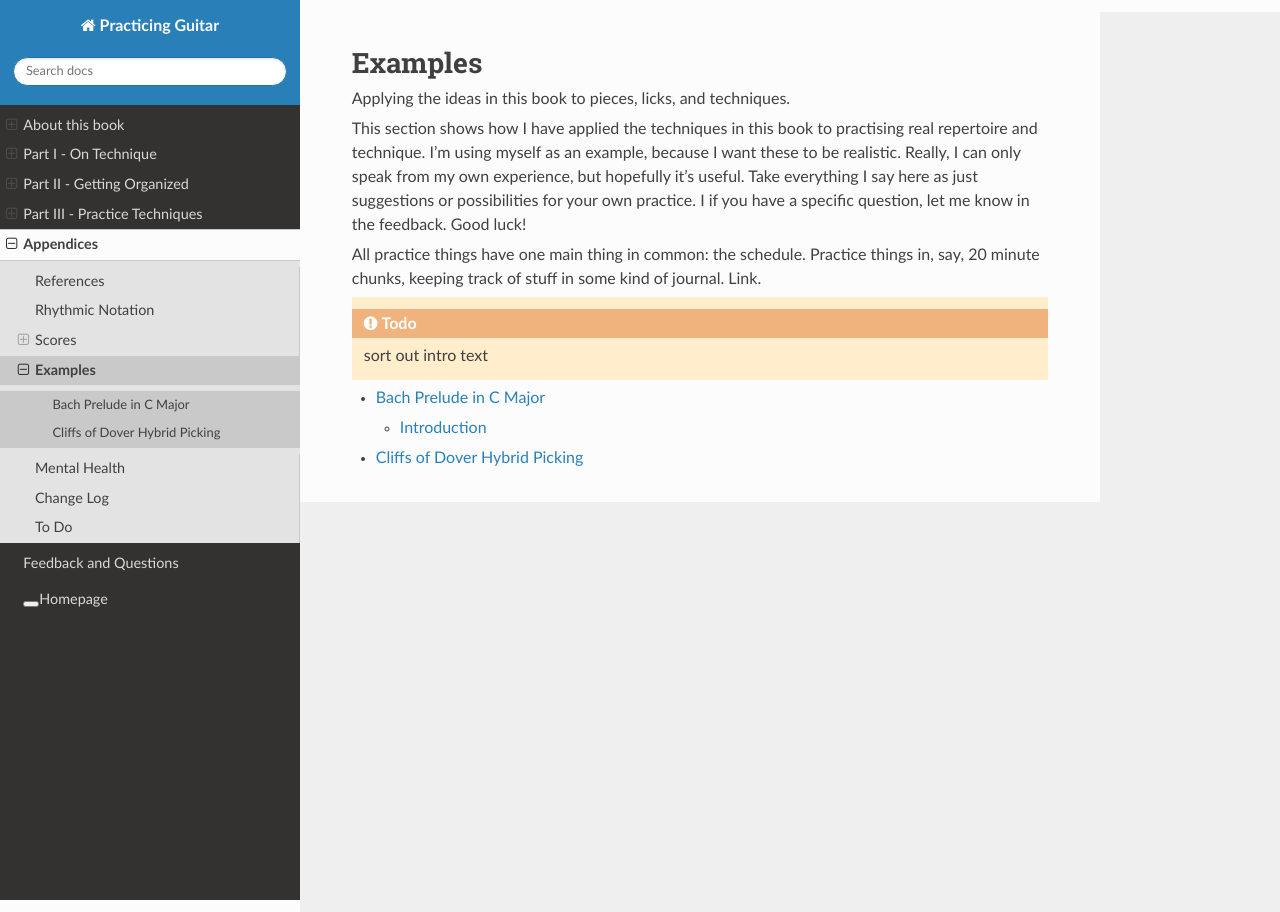
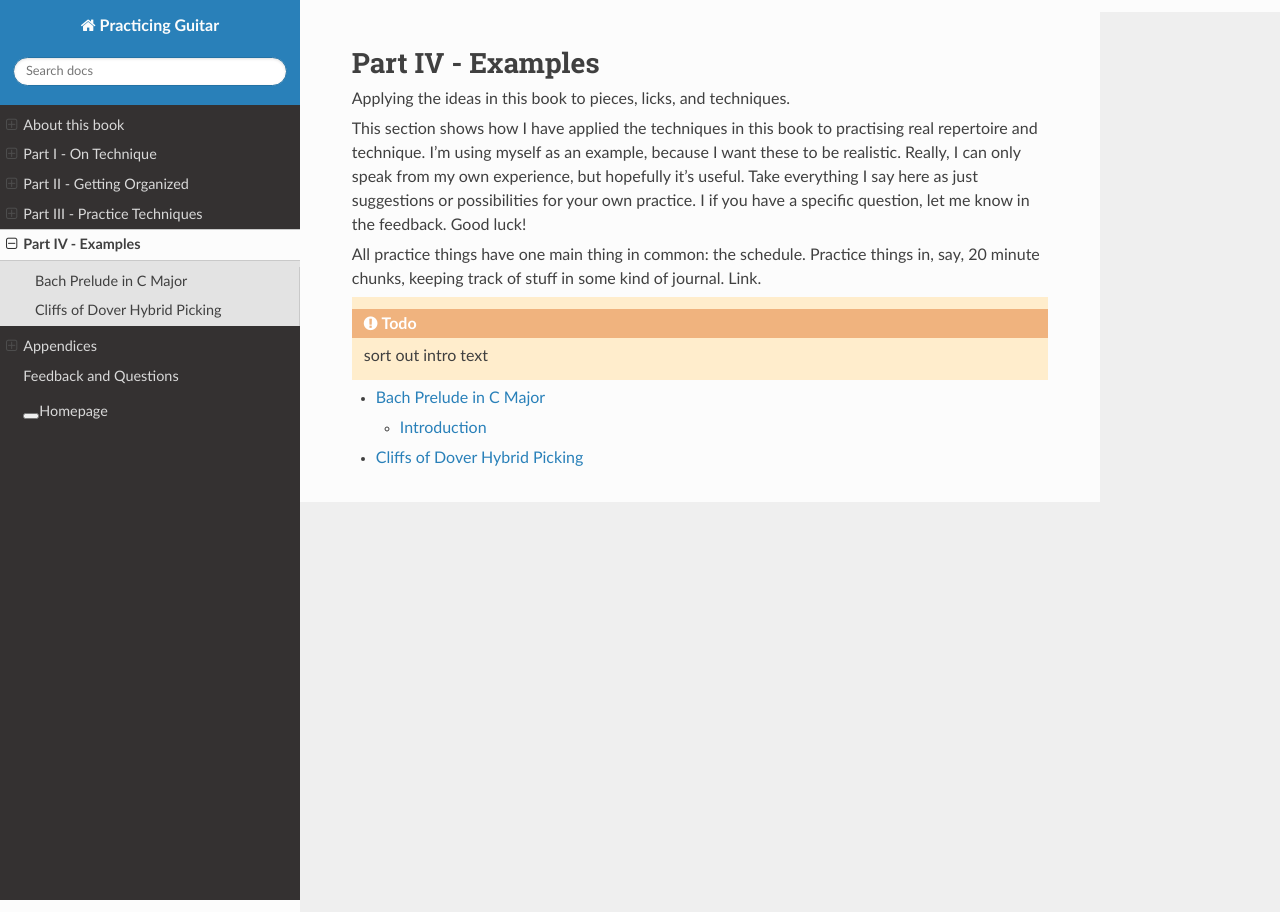
Before and after one commit to jzohrab/practicing-guitar, a Sphinx documentation site: the page built from docs/part-4-examples/_index.rst, in a window 1280 px wide. Built offline with Sphinx 7.4.7 and the Read the Docs theme 2.0.0, drawn with Linux system fonts in a browser that asks for light colours; a script that is not in the unit is left out.

Commit message:
Move examples to new Part 4

```diff
--- a/docs/appendices/_index.rst
+++ b/docs/appendices/_index.rst
@@ -10,7 +10,6 @@ Appendices
    references
    reading-rhythms
    scores/index
-   examples/index
    mental-health
    change-log
    todo
--- a/docs/index.rst
+++ b/docs/index.rst
@@ -21,6 +21,8 @@ A curated source of ideas and techniques for electric and acoustic guitar practi
      - How long to practice, experimenting and observing, and a possible practice routine
    * - :ref:`part-3-techniques`
      - Practice techniques and variations to learn licks, technique, and repertoire more quickly and thoroughly
+   * - :ref:`part-4-examples`
+     - Examples of applying the practice techniques to licks and repertoire
 
 
 .. toctree::
@@ -32,5 +34,6 @@ A curated source of ideas and techniques for electric and acoustic guitar practi
    part-1-on-technique/_index
    part-2-getting-organized/_index
    part-3-techniques/_index
+   part-4-examples/_index
    appendices/_index
    feedback
--- a/docs/appendices/examples/index.rst
+++ b/docs/part-4-examples/_index.rst
@@ -1,5 +1,8 @@
-Examples
-========
+.. _part-4-examples:
+
+##################
+Part IV - Examples
+##################
 
 Applying the ideas in this book to pieces, licks, and techniques.
 
```
Also changed, not shown: docs/part-4-examples/bach-prelude-in-c-major-BWV-846.rst (renamed from docs/appendices/examples/bach-prelude-in-c-major-BWV-846.rst), docs/part-4-examples/cliffs-of-dover-hybrid-picking.rst (renamed from docs/appendices/examples/cliffs-of-dover-hybrid-picking.rst).
